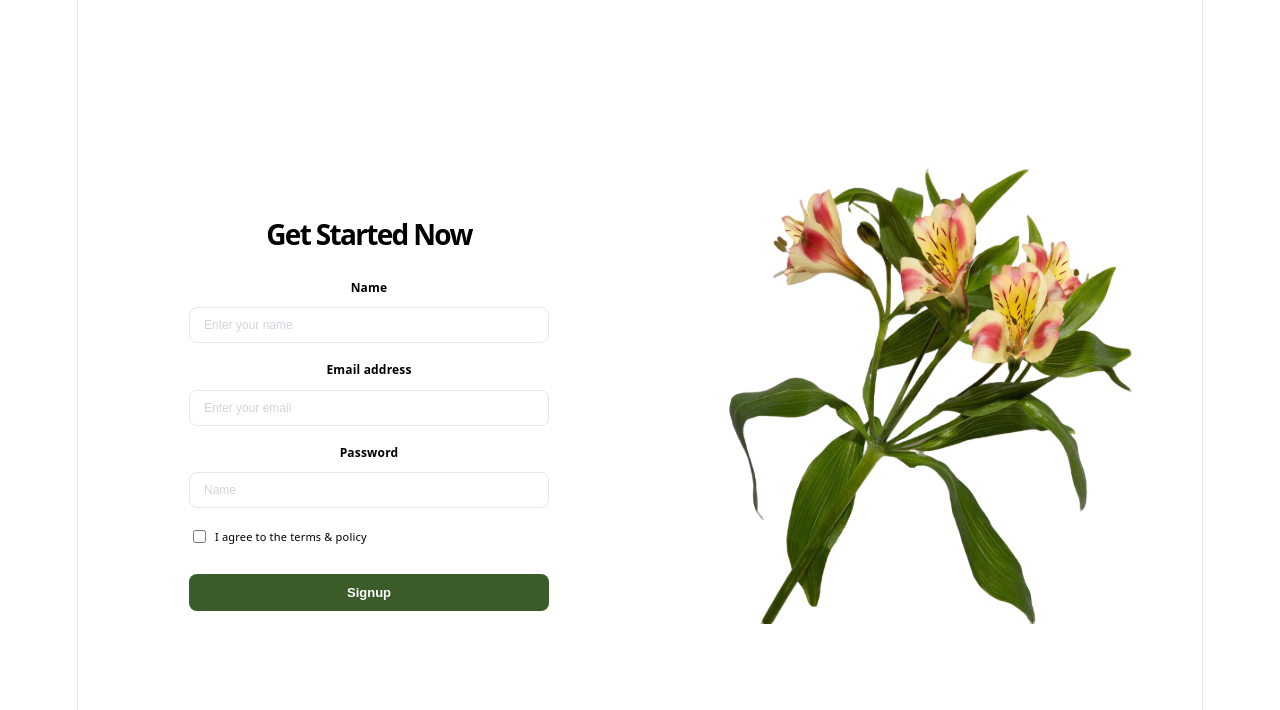
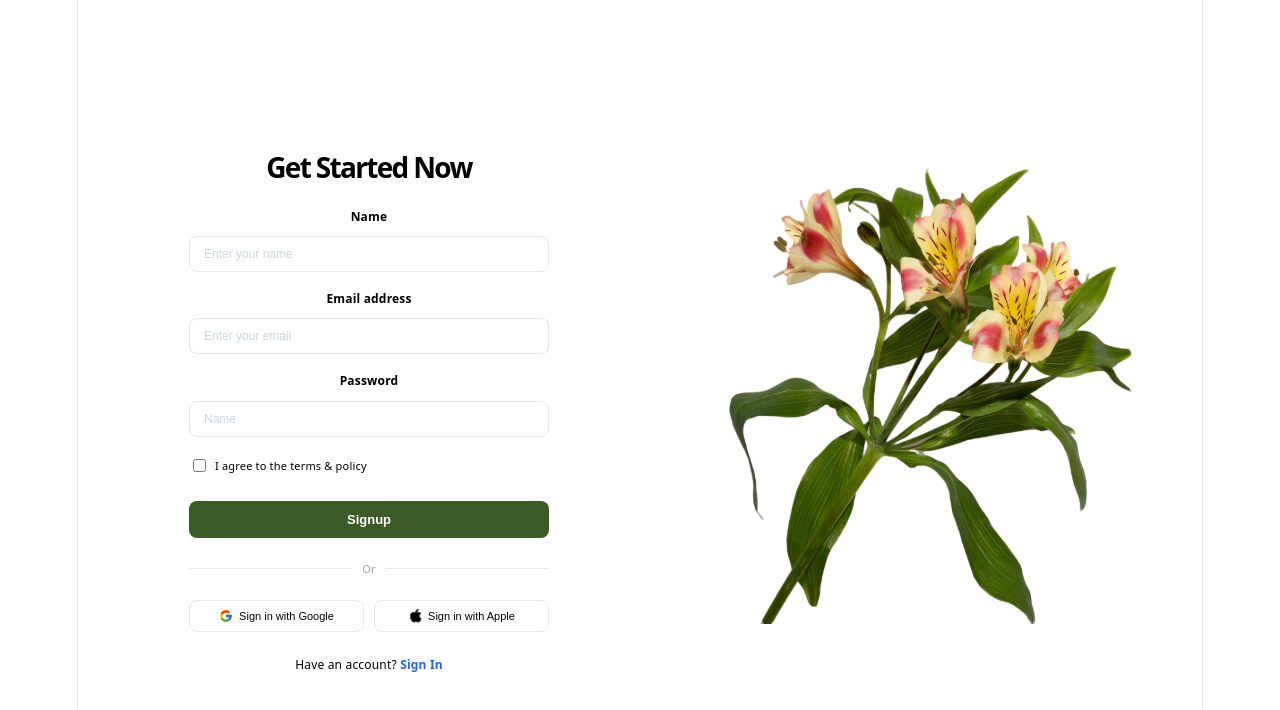
Before and after one commit to jim-jim-web/appdev1-final-practical-exam, a React (Vite) app: page / in a window 1280 px wide. Shown: the top 710 px of the page. Built offline with nearby package versions, Linux system fonts and the light colour scheme.

Commit message:
Add divider and social sign-in buttons

```diff
--- a/src/components/SignUp.jsx
+++ b/src/components/SignUp.jsx
@@ -1,6 +1,8 @@
 import React from 'react';
 import styles from './SignUp.module.css';
 import blossomImage from '../assets/blossom-flower.svg';
+import googleIcon from '../assets/icons-google-logo.svg';
+import appleIcon from '../assets/icons-apple-logo.svg';
 
 function SignUp() {
   return (
@@ -10,7 +12,7 @@ function SignUp() {
         <div className={styles.formContainer}>
           <h1 className={styles.title}>Get Started Now</h1>
 
-          {/* Form Part */}
+          {/* Form */}
           <form className={styles.form} onSubmit={(e) => e.preventDefault()}>
             <div className={styles.formGroup}>
               <label htmlFor="name">Name</label>
@@ -48,6 +50,26 @@ function SignUp() {
               Signup
             </button>
           </form>
+
+          {/* Part 3: Divider & Social Sign-In */}
+          <div className={styles.divider}>
+            <span>Or</span>
+          </div>
+
+          <div className={styles.socialButtons}>
+            <button type="button" className={styles.socialBtn}>
+              <img src={googleIcon} alt="Google logo" />
+              <span>Sign in with Google</span>
+            </button>
+            <button type="button" className={styles.socialBtn}>
+              <img src={appleIcon} alt="Apple logo" />
+              <span>Sign in with Apple</span>
+            </button>
+          </div>
+
+          <p className={styles.bottomText}>
+            Have an account? <a href="#">Sign In</a>
+          </p>
         </div>
       </div>
 
--- a/src/components/SignUp.module.css
+++ b/src/components/SignUp.module.css
@@ -36,7 +36,7 @@
   font-size: 28px;
   font-weight: 700;
   color: #000000;
-  margin-bottom: 28px;
+  margin-bottom: 24px;
 }
 
 .form {
@@ -89,7 +89,7 @@
 }
 
 .submitBtn {
-  margin-top: 10px;
+  margin-top: 8px;
   padding: 11px 16px;
   background-color: #3b5b28;
   color: #ffffff;
@@ -100,3 +100,66 @@
   cursor: pointer;
   width: 100%;
 }
+
+/* Part 3 Styles */
+.divider {
+  display: flex;
+  align-items: center;
+  text-align: center;
+  margin: 18px 0;
+  width: 100%;
+}
+
+.divider::before,
+.divider::after {
+  content: '';
+  flex: 1;
+  border-bottom: 1px solid #e5e7eb;
+}
+
+.divider span {
+  padding: 0 10px;
+  color: #9ca3af;
+  font-size: 11px;
+}
+
+.socialButtons {
+  display: flex;
+  gap: 10px;
+  width: 100%;
+}
+
+.socialBtn {
+  flex: 1;
+  display: flex;
+  align-items: center;
+  justify-content: center;
+  gap: 6px;
+  padding: 8px 10px;
+  border: 1px solid #e5e7eb;
+  border-radius: 8px;
+  background-color: #ffffff;
+  font-size: 11px;
+  font-weight: 500;
+  color: #000000;
+  cursor: pointer;
+}
+
+.socialBtn img {
+  width: 14px;
+  height: 14px;
+}
+
+.bottomText {
+  text-align: center;
+  margin-top: 20px;
+  font-size: 12px;
+  color: #000000;
+  font-weight: 500;
+}
+
+.bottomText a {
+  color: #2563eb;
+  font-weight: 600;
+  text-decoration: none;
+}
```
Also changed, not shown: jarina-signup-bottom.png (added).
